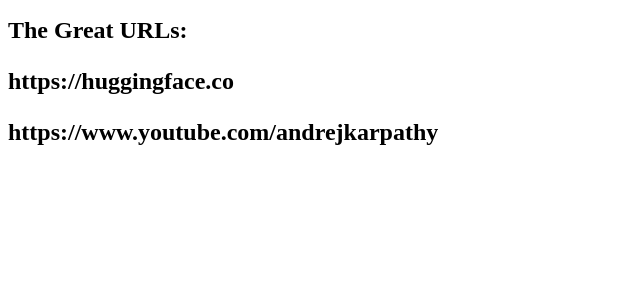
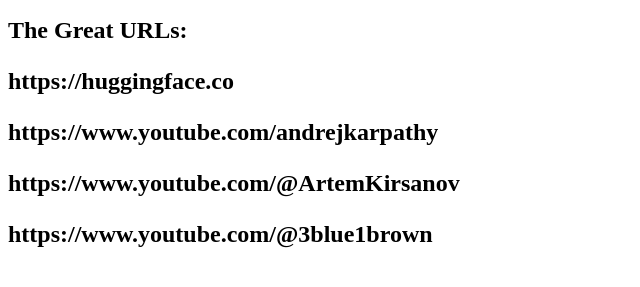
Before and after one commit to jmpryde/jmpryde.github.io, a plain HTML site: page index.html in a window 1280 px wide. Shown: the part 101-388 px from the top of the page, without its empty margins (0-640 px from the left). Drawn offline with Linux system fonts and the light colour scheme.

Commit message:
Update index.html

```diff
--- a/index.html
+++ b/index.html
@@ -13,5 +13,7 @@ initial-scale=1.0">
     <h2>The Great URLs:<h2>
     <p>https://huggingface.co</p>
     <p>https://www.youtube.com/andrejkarpathy<p>
+    <p>https://www.youtube.com/@ArtemKirsanov<p>
+    <p>https://www.youtube.com/@3blue1brown<p>
 </body>
 </html>
```
